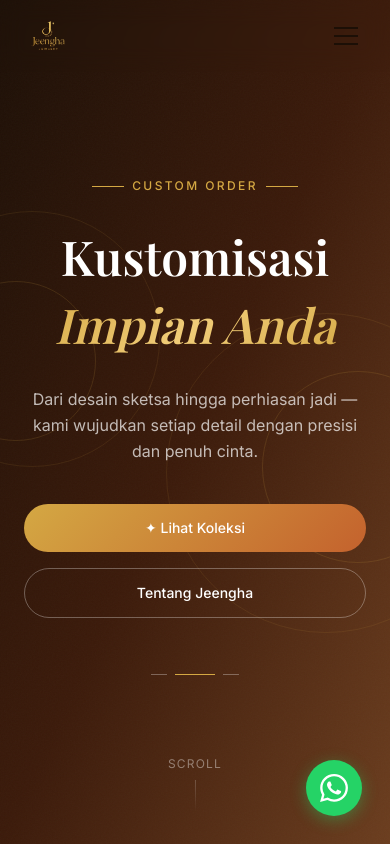
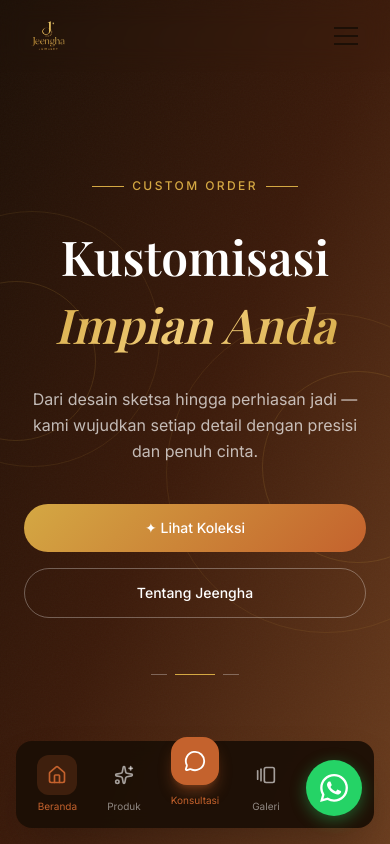
Before and after one commit to ReynaldiCandra/jenghajewelry, a Next.js app: page / in a window 390 px wide. Shown: the top 844 px of the page. Built offline with nearby package versions, Linux system fonts and the light colour scheme; a web font is replaced by a local one.

Commit message:
feat: add elegant bottom nav

```diff
--- a/src/app/page.tsx
+++ b/src/app/page.tsx
@@ -11,6 +11,7 @@ import CTA from "@/components/CTA";
 import Footer from "@/components/Footer";
 import ScrollReveal from "@/components/ScrollReveal";
 import WAButton from "@/components/WAButton";
+import BottomNav from "@/components/BottomNav";
 
 export default function Home() {
   return (
@@ -18,6 +19,7 @@ export default function Home() {
       <Navbar />
       <ScrollReveal />
       <WAButton />
+      <BottomNav />
       <Hero />
       <About />
       <Values />
--- /dev/null
+++ b/src/components/BottomNav.tsx
@@ -0,0 +1,130 @@
+"use client";
+
+import { useState, useEffect } from "react";
+import { House, Sparkles, MessageCircle, GalleryHorizontalEnd, AlignJustify } from "lucide-react";
+
+const navItems = [
+  { icon: House, label: "Beranda", href: "beranda" },
+  { icon: Sparkles, label: "Produk", href: "produk" },
+  { icon: MessageCircle, label: "Konsultasi", href: "wa", isWA: true },
+  { icon: GalleryHorizontalEnd, label: "Galeri", href: "galeri" },
+  { icon: AlignJustify, label: "Menu", href: "", isMenu: true },
+];
+
+const WA = "6289767705361";
+const allLinks = [
+  { label: "Tentang Kami", href: "tentang" },
+  { label: "Nilai Kami", href: "nilai" },
+  { label: "Layanan", href: "layanan" },
+  { label: "Testimoni", href: "testimoni" },
+  { label: "Blog", href: "blog" },
+];
+
+export default function BottomNav() {
+  const [active, setActive] = useState("beranda");
+  const [menuOpen, setMenuOpen] = useState(false);
+
+  useEffect(() => {
+    const onScroll = () => {
+      const ids = ["beranda", "produk", "galeri", "tentang", "nilai", "layanan", "blog"];
+      for (const id of [...ids].reverse()) {
+        const el = document.getElementById(id);
+        if (el && window.scrollY >= el.offsetTop - 120) {
+          setActive(id);
+          break;
+        }
+      }
+    };
+    window.addEventListener("scroll", onScroll, { passive: true });
+    return () => window.removeEventListener("scroll", onScroll);
+  }, []);
+
+  const scrollTo = (id: string) => {
+    const el = document.getElementById(id);
+    if (el) el.scrollIntoView({ behavior: "smooth" });
+    setMenuOpen(false);
+  };
+
+  const handleNav = (item: typeof navItems[0]) => {
+    if (item.isWA) {
+      window.open(`https://wa.me/${WA}?text=${encodeURIComponent("Halo Jeengha Jewelry, saya ingin konsultasi.")}`, "_blank");
+      return;
+    }
+    if (item.isMenu) {
+      setMenuOpen(!menuOpen);
+      return;
+    }
+    scrollTo(item.href);
+    setActive(item.href);
+  };
+
+  return (
+    <>
+      {/* Backdrop */}
+      {menuOpen && (
+        <div
+          className="fixed inset-0 z-40 bg-black/20 backdrop-blur-sm md:hidden"
+          onClick={() => setMenuOpen(false)}
+        />
+      )}
+
+      {/* Popup Menu */}
+      {menuOpen && (
+        <div className="fixed bottom-24 left-1/2 -translate-x-1/2 z-50 md:hidden bg-white rounded-2xl shadow-2xl px-6 py-4 min-w-[200px]">
+          {allLinks.map((link) => (
+            <button
+              key={link.href}
+              onClick={() => scrollTo(link.href)}
+              className="w-full text-left py-2.5 text-sm font-sans text-brand-espresso hover:text-brand-orange transition-colors border-b border-brand-cream last:border-0"
+            >
+              {link.label}
+            </button>
+          ))}
+        </div>
+      )}
+
+      {/* Bottom Nav Bar */}
+      <nav className="fixed bottom-0 left-0 right-0 z-50 md:hidden">
+        <div className="mx-4 mb-4 bg-brand-espresso/95 backdrop-blur-md rounded-2xl shadow-2xl px-2 py-2">
+          <div className="flex items-center justify-around">
+            {navItems.map((item) => {
+              const Icon = item.icon;
+              const isActive = active === item.href;
+              const isWA = item.isWA;
+
+              return (
+                <button
+                  key={item.label}
+                  onClick={() => handleNav(item)}
+                  className="flex flex-col items-center gap-1 px-3 py-1.5 relative"
+                >
+                  {isWA ? (
+                    <div className="w-12 h-12 -mt-6 rounded-2xl bg-brand-orange flex items-center justify-center shadow-lg shadow-brand-orange/40">
+                      <Icon size={22} className="text-white" />
+                    </div>
+                  ) : (
+                    <div className={`w-10 h-10 rounded-xl flex items-center justify-center transition-all duration-200 ${
+                      isActive ? "bg-brand-orange/20" : ""
+                    }`}>
+                      <Icon
+                        size={20}
+                        className={`transition-colors duration-200 ${
+                          isActive ? "text-brand-orange" : "text-white/60"
+                        }`}
+                      />
+                    </div>
+                  )}
+                  <span className={`text-[10px] font-sans transition-colors duration-200 ${
+                    isWA ? "text-brand-orange mt-1" : isActive ? "text-brand-orange" : "text-white/50"
+                  }`}>
+                    {item.label}
+                  </span>
+                </button>
+              );
+            })}
+          </div>
+        </div>
+      </nav>
+    </>
+  );
+}
```
